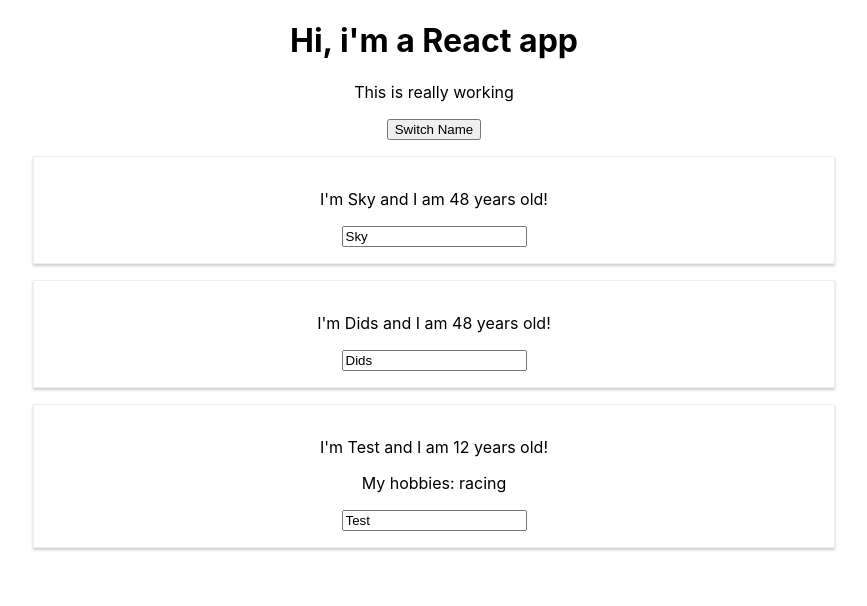
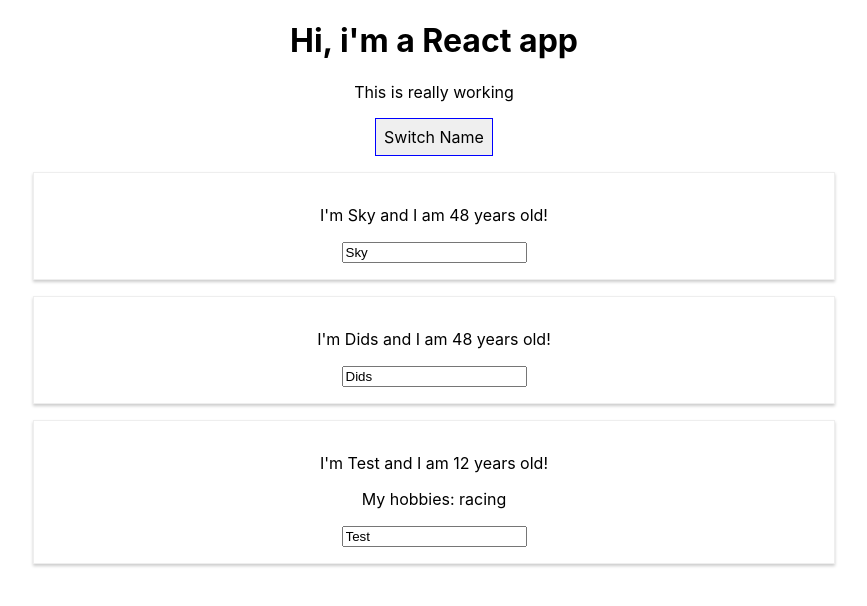
Before and after one commit to Skyentific/Udemy_React, a React (Create React App) app in the folder section_3/: page / in a window 1280 px wide. Shown: the top 606 px of the page, without its empty margins (206-1073 px from the left). Built offline with nearby package versions, Linux system fonts and the light colour scheme.

Commit message:
Working with inline styles
* add ‘style’ object within render method.
* easy to ensure it only applies to elements within the component

```diff
--- a/section_3/src/App.js
+++ b/section_3/src/App.js
@@ -35,12 +35,23 @@
   }
 
   render() {
+
+    const style = {
+      backGroundColor: 'white',
+      font: 'inherit',
+      border: '1px solid blue',
+      padding: '8px',
+      cursor: 'pointer'
+    };
+
     return (
       // The below is actually JSX and not HTML.  It's just made to look like HTML
       <div className="App">
         <h1>Hi, i'm a React app</h1>
         <p>This is really working</p>
-        <button onClick ={() => this.switchNameHandler('Mandy')}> Switch Name</button>
+        <button
+          style={style}
+          onClick ={() => this.switchNameHandler('Mandy')}> Switch Name</button>
         <Person
           name={this.state.persons[0].name}
           age={this.state.persons[0].age}/> {/* this refers to the class */}
```
